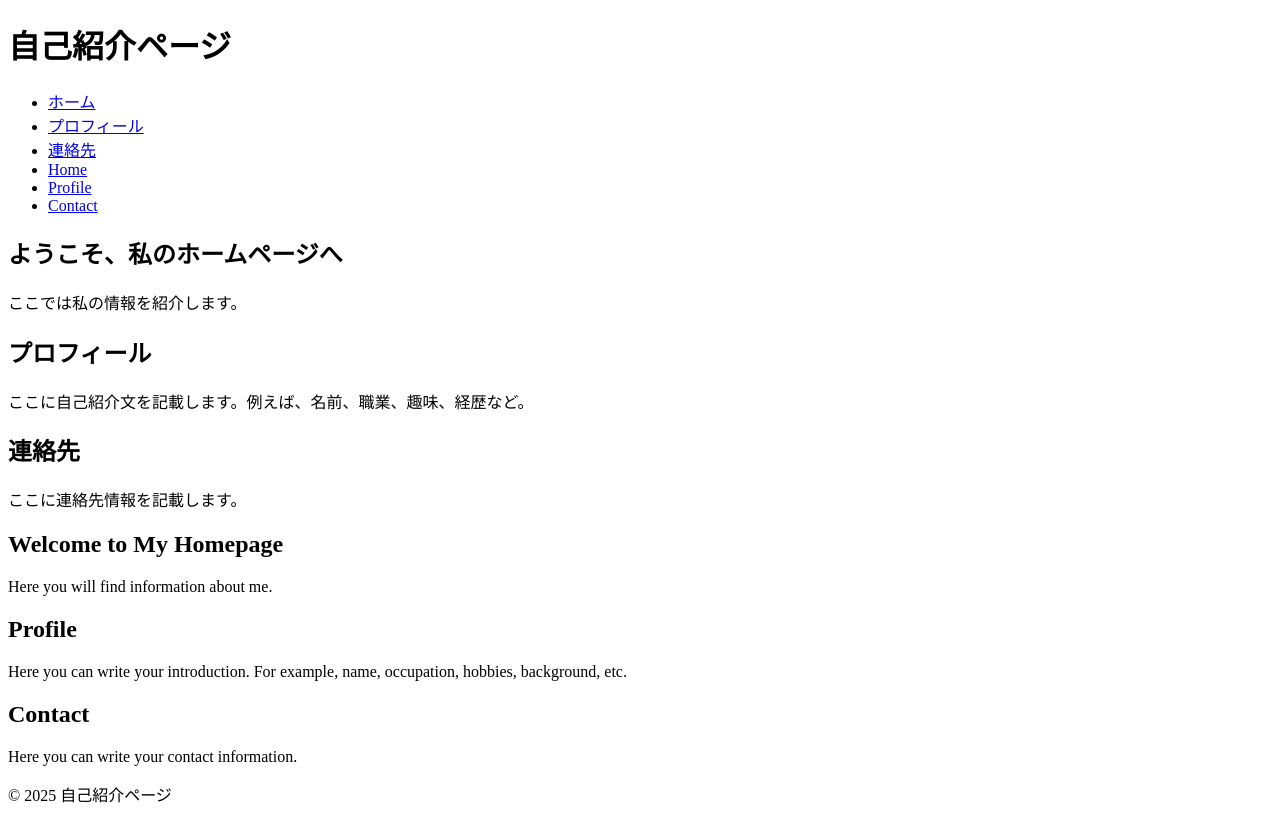
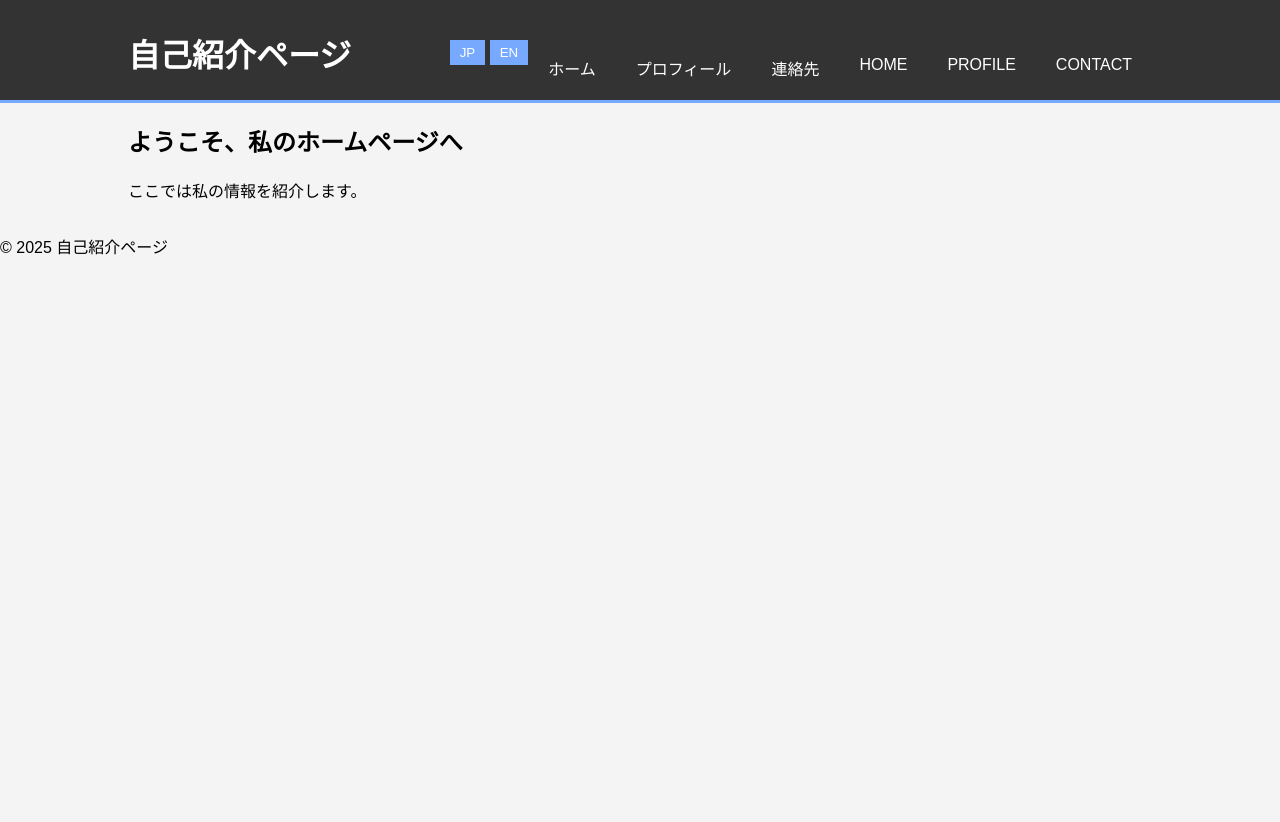
Before and after one commit to kota-matsuhashi/web-site.github.io, a plain HTML site: page index.html in a window 1280 px wide. After the commit the page ends 800 px from the top, so only its background shows below. Drawn offline with Linux system fonts and the light colour scheme.

Commit message:
switch jpen

```diff
--- a/index.html
+++ b/index.html
@@ -23,6 +23,10 @@
                     <li><a href="#" onclick="showSection('contact-en')">Contact</a></li>
                 </ul>
             </nav>
+            <div id="language-switcher">
+                <button onclick="switchLanguage('ja')">JP</button>
+                <button onclick="switchLanguage('en')">EN</button>
+            </div>
         </div>
     </header>
 
--- a/styles.css
+++ b/styles.css
@@ -1,77 +1,64 @@
-<!DOCTYPE html>
-<html lang="ja"> Arial, sans-serif;
-<head>rgin: 0;
-    <meta charset="UTF-8">
-    <meta name="viewport" content="width=device-width, initial-scale=1.0">
-    <title>自己紹介</title>
-    <link rel="stylesheet" href="styles.css">
-    <script src="scripts.js" defer></script>
-</head>gin: auto;
-<body onload="showSection('home-ja')">
-    <header>
-        <div class="container">
-            <div id="branding">
-                <h1>自己紹介ページ</h1>
-            </div>0px;
-            <nav>0px;
-                <ul>77aaff 3px solid;
-                    <li><a href="#" onclick="showSection('home-ja')">ホーム</a></li>
-                    <li><a href="#" onclick="showSection('profile-ja')">プロフィール</a></li>
-                    <li><a href="#" onclick="showSection('contact-ja')">連絡先</a></li>
-                    <li><a href="#" onclick="showSection('home-en')">Home</a></li>
-                    <li><a href="#" onclick="showSection('profile-en')">Profile</a></li>
-                    <li><a href="#" onclick="showSection('contact-en')">Contact</a></li>
-                </ul>
-            </nav>
-            <div id="language-switcher">;
-                <button onclick="switchLanguage('ja')">日本語</button>e: none;
-                <button onclick="switchLanguage('en')">English</button>}
-            </div>
-        </div>
-    </header>
-
-    <section id="home-ja" class="section active">
-        <div class="container">ng {
-            <h1>ようこそ、私のホームページへ</h1>    float: left;
-            <p>ここでは私の情報を紹介します。</p>
-        </div>
-    </section>
-
-    <section id="profile-ja" class="section">
-        <div class="container">ht;
-            <h2>プロフィール</h2>    margin-top: 10px;
-            <p>ここに自己紹介文を記載します。例えば、名前、職業、趣味、経歴など。</p>
-        </div>
-    </section>
-
-    <section id="contact-ja" class="section">f;
-        <div class="container">: center;
-            <h2>連絡先</h2>    padding-top: 100px;
-            <p>ここに連絡先情報を記載します。</p>
-        </div>
-    </section>
-
-    <section id="home-en" class="section">
-        <div class="container">
-            <h1>Welcome to My Homepage</h1>    font-size: 20px;
-            <p>Here you will find information about me.</p>
-        </div>
-    </section>
-
-    <section id="profile-en" class="section">
-        <div class="container">
-            <h2>Profile</h2>    background: #333;
-            <p>Here you can write your introduction. For example, name, occupation, hobbies, background, etc.</p>
-        </div>
-    </section>
-
-    <section id="contact-en" class="section">
-        <div class="container">
-            <h2>Contact</h2>    display: none;
-            <p>Here you can write your contact information.</p>
-        </div>
-    </section>block;
-    <footer>        <p>&copy; 2025 自己紹介ページ</p>
-    </footer>
-</body>
-</html>
+body {
+    font-family: Arial, sans-serif;
+    margin: 0;
+    padding: 0;
+    background-color: #f4f4f4;
+}
+.container {
+    width: 80%;
+    margin: auto;
+    overflow: hidden;
+}
+header {
+    background: #333;
+    color: #fff;
+    padding-top: 30px;
+    min-height: 70px;
+    border-bottom: #77aaff 3px solid;
+}
+header a {
+    color: #fff;
+    text-decoration: none;
+    text-transform: uppercase;
+    font-size: 16px;
+}
+header ul {
+    padding: 0;
+    list-style: none;
+}
+header li {
+    float: left;
+    display: inline;
+    padding: 0 20px 0 20px;
+}
+header #branding {
+    float: left;
+}
+header #branding h1 {
+    margin: 0;
+}
+header nav {
+    float: right;
+    margin-top: 10px;
+}
+#language-switcher {
+    float: right;
+    margin-top: 10px;
+    margin-left: 20px;
+}
+#language-switcher button {
+    background: #77aaff;
+    color: #fff;
+    border: none;
+    padding: 5px 10px;
+    cursor: pointer;
+}
+#language-switcher button:hover {
+    background: #0056b3;
+}
+.section {
+    display: none;
+}
+.section.active {
+    display: block;
+}
```
